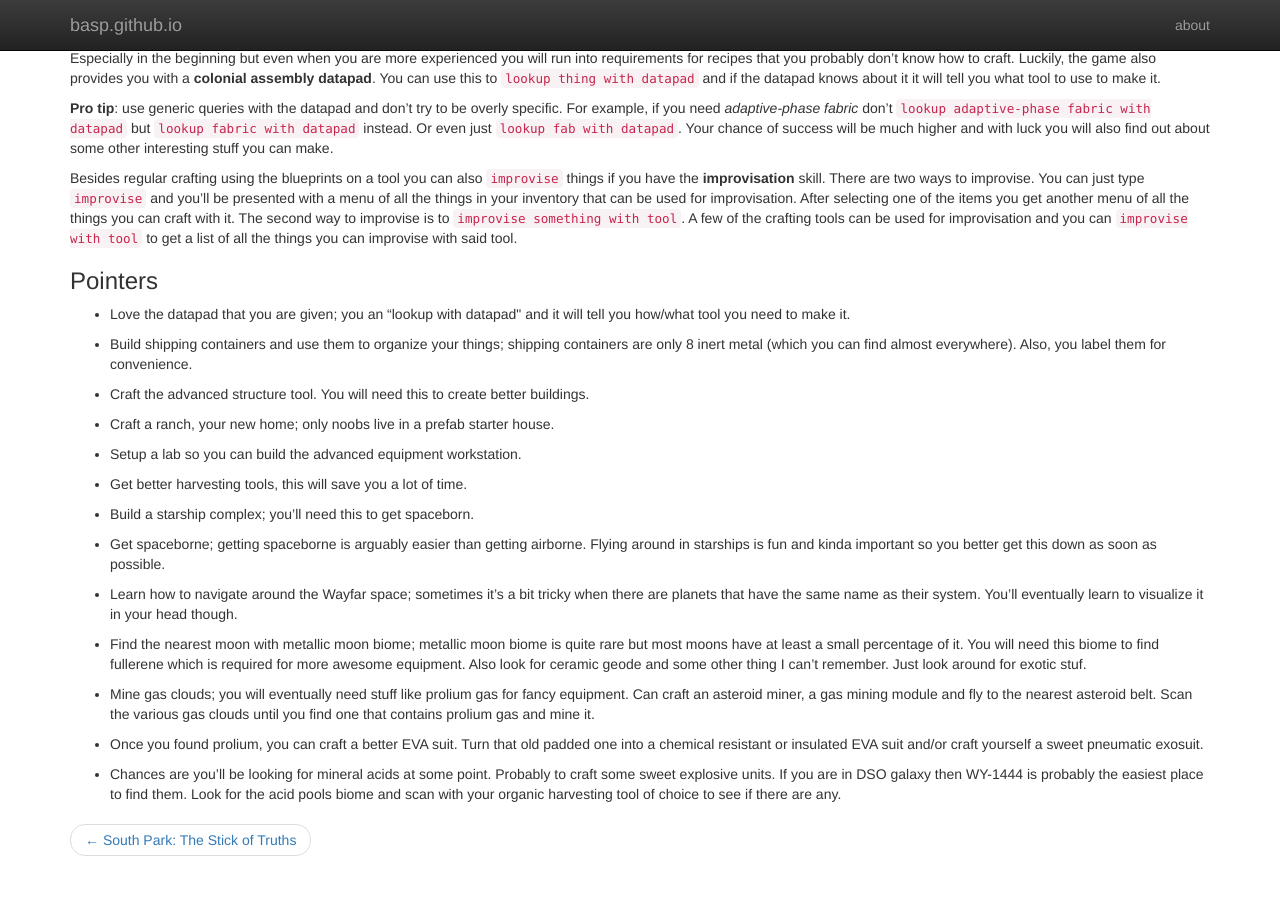
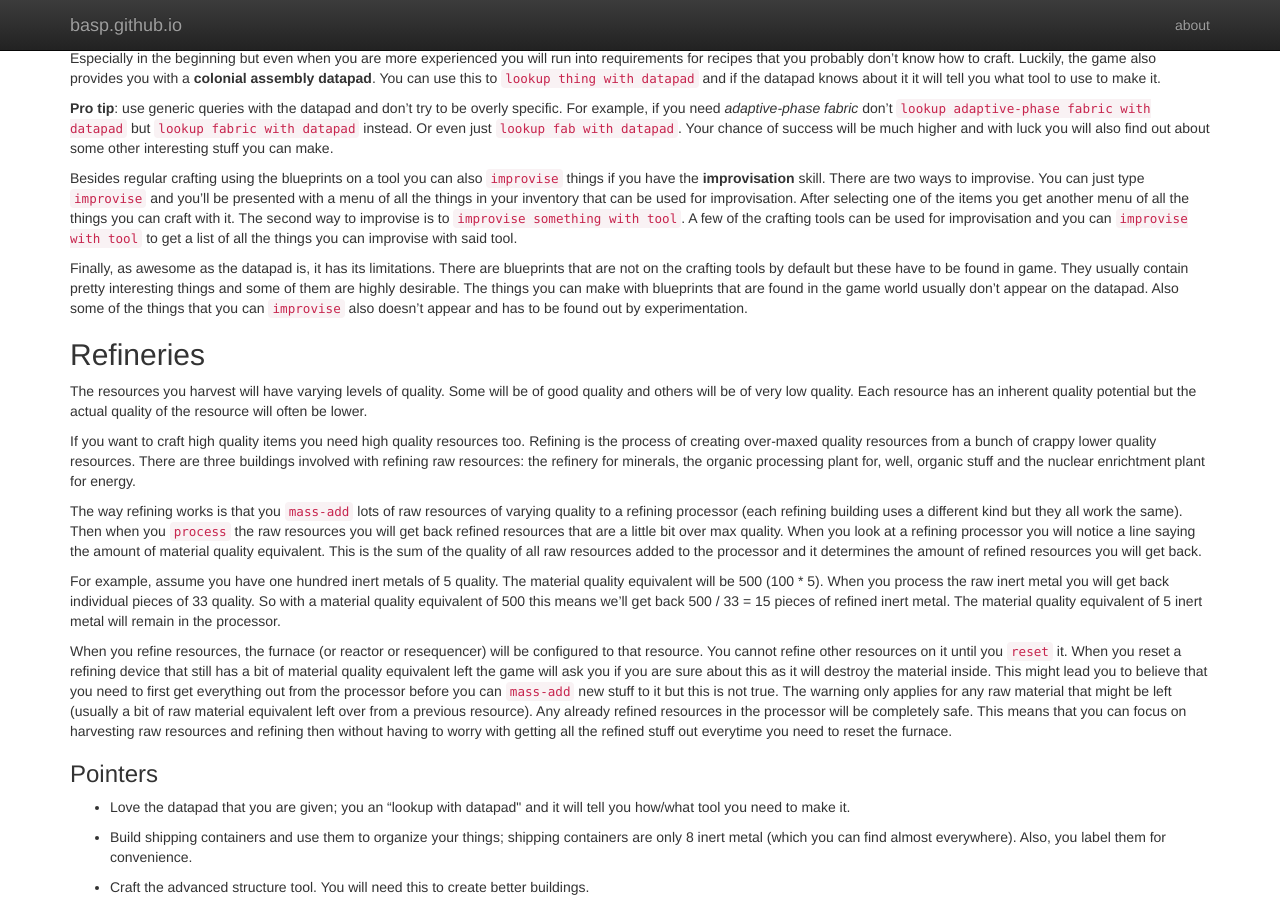
Before and after one commit to basp/basp.github.io, a Jekyll site: the page built from _posts/2014-03-27-AI-opinionated-newbie-guide.md, in a window 1280 px wide and 900 px high, scrolled down 2070 px. Built offline with Jekyll 4.4.1, drawn with Linux system fonts in a browser that asks for light colours; nearby versions of some CDN libraries; Markdown is read by kramdown in place of the engine named in the settings; before the commit the page ends 2946 px from its top, so only the background shows below that.

Commit message:
Added some notes on refining

```diff
--- a/_posts/2014-03-27-AI-opinionated-newbie-guide.md
+++ b/_posts/2014-03-27-AI-opinionated-newbie-guide.md
@@ -77,6 +77,19 @@ __Pro tip__: use generic queries with the datapad and don't try to be overly spe
 
 Besides regular crafting using the blueprints on a tool you can also `improvise` things if you have the __improvisation__ skill. There are two ways to improvise. You can just type `improvise` and you'll be presented with a menu of all the things in your inventory that can be used for improvisation. After selecting one of the items you get another menu of all the things you can craft with it. The second way to improvise is to `improvise something with tool`. A few of the crafting tools can be used for improvisation and you can `improvise with tool` to get a list of all the things you can improvise with said tool.
 
+Finally, as awesome as the datapad is, it has its limitations. There are blueprints that are not on the crafting tools by default but these have to be found in game. They usually contain pretty interesting things and some of them are highly desirable. The things you can make with blueprints that are found in the game world usually don't appear on the datapad. Also some of the things that you can `improvise` also doesn't appear and has to be found out by experimentation.
+
+## Refineries
+The resources you harvest will have varying levels of quality. Some will be of good quality and others will be of very low quality. Each resource has an inherent quality potential but the actual quality of the resource will often be lower.
+
+If you want to craft high quality items you need high quality resources too. Refining is the process of creating over-maxed quality resources from a bunch of crappy lower quality resources. There are three buildings involved with refining raw resources: the refinery for minerals, the organic processing plant for, well, organic stuff and the nuclear enrichtment plant for energy.
+
+The way refining works is that you `mass-add` lots of raw resources of varying quality to a refining processor (each refining building uses a different kind but they all work the same). Then when you `process` the raw resources you will get back refined resources that are a little bit over max quality. When you look at a refining processor you will notice a line saying the amount of material quality equivalent. This is the sum of the quality of all raw resources added to the processor and it determines the amount of refined resources you will get back.
+
+For example, assume you have one hundred inert metals of 5 quality. The material quality equivalent will be 500 (100 * 5). When you process the raw inert metal you will get back individual pieces of 33 quality. So with a material quality equivalent of 500 this means we'll get back 500 / 33 = 15 pieces of refined inert metal. The material quality equivalent of 5 inert metal will remain in the processor.
+
+When you refine resources, the furnace (or reactor or resequencer) will be configured to that resource. You cannot refine other resources on it until you `reset` it. When you reset a refining device that still has a bit of material quality equivalent left the game will ask you if you are sure about this as it will destroy the material inside. This might lead you to believe that you need to first get everything out from the processor before you can `mass-add` new stuff to it but this is not true. The warning only applies for any raw material that might be left (usually a bit of raw material equivalent left over from a previous resource). Any already refined resources in the processor will be completely safe. This means that you can focus on harvesting raw resources and refining then without having to worry with getting all the refined stuff out everytime you need to reset the furnace.
+
 ### Pointers
 * Love the datapad that you are given; you an "lookup <thing> with datapad" and it will tell you how/what tool you need to make it.
 
```
